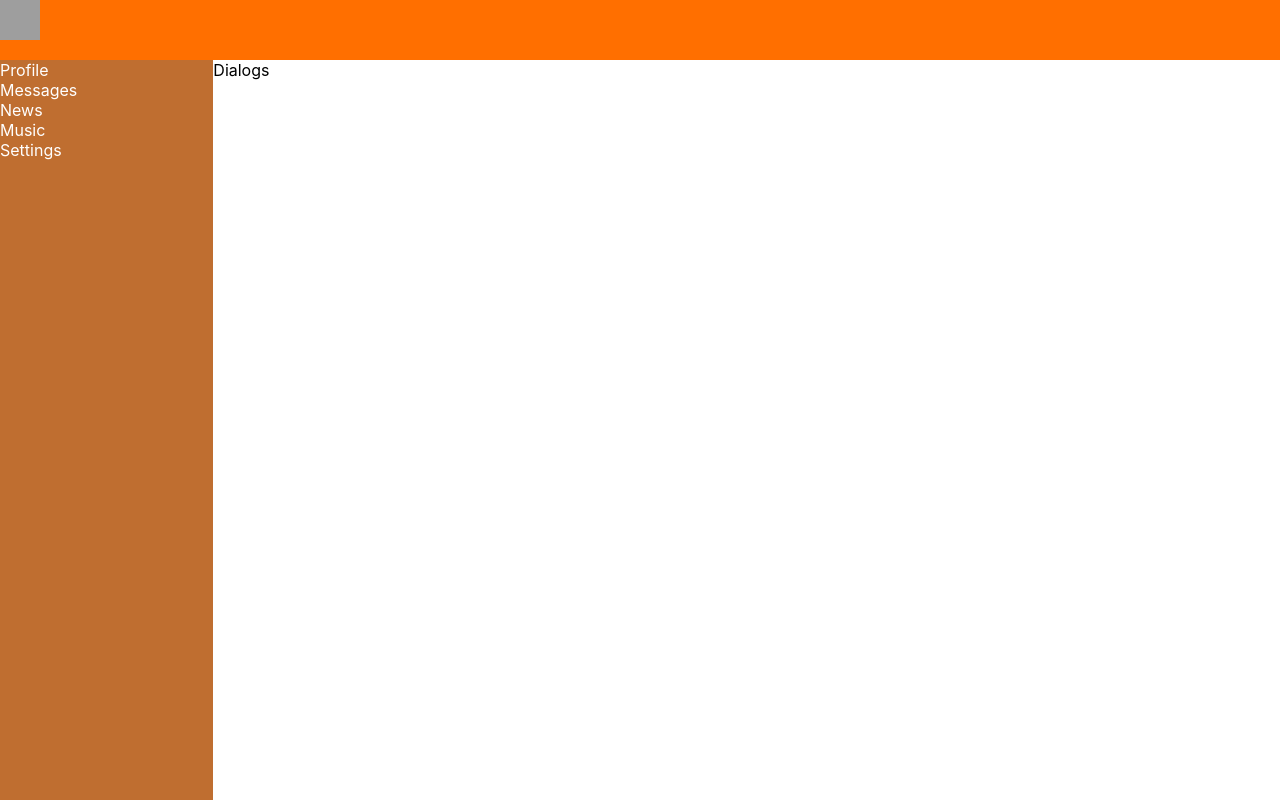
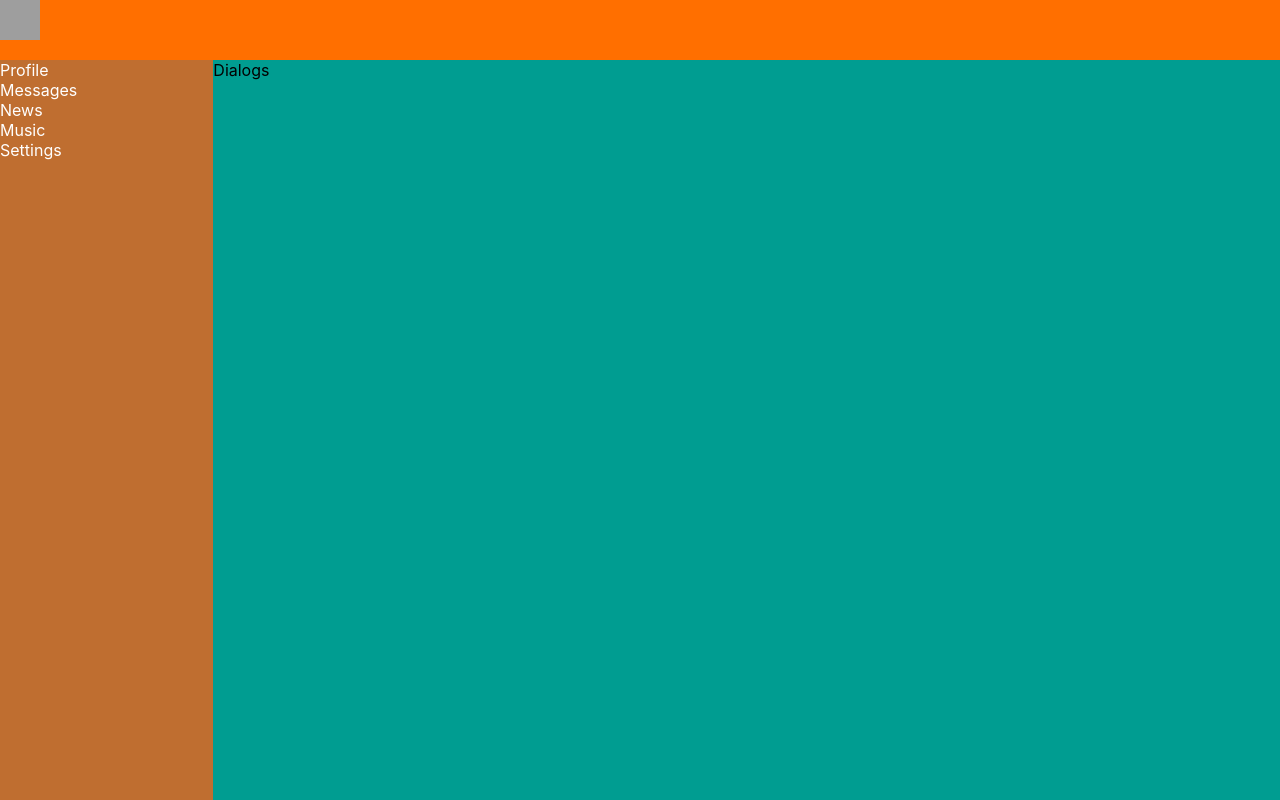
Before and after one commit to oksirets/IT-kamasutra, a React (Create React App) app: page / in a window 1280 px wide. Built offline with nearby package versions, Linux system fonts and the light colour scheme; grey boxes are pictures that could not be loaded.

Commit message:
Edit App

```diff
--- a/src/App.css
+++ b/src/App.css
@@ -14,3 +14,8 @@
   grid-template-columns: 2fr 10fr;
 
 }
+
+.app-wrapper-content {
+  grid-area: c;
+  background-color:#009D91;
+}
--- a/src/App.js
+++ b/src/App.js
@@ -12,7 +12,9 @@ const App = () => {
      <Header />
      <Navbar />
       {/* <Profile /> */}
+      <div className = 'app-wrapper-content'>
       <Dialogs />
+      </div>
     </div>
   );
 }
--- a/src/Components/Dialogs/Dialogs.jsx
+++ b/src/Components/Dialogs/Dialogs.jsx
@@ -1,4 +1,5 @@
 import React from 'react';
+import classes from './Dialogs.module.css'
 
 const Dialogs = (props) => {
     return (
--- a/src/Components/Profile/Profile.module.css
+++ b/src/Components/Profile/Profile.module.css
@@ -1,9 +1,3 @@
-.content {
-    grid-area: c;
-    background-color:#009D91;
-
-  }
-
   .content div img {
     max-width: 900px;
   }
```
Also changed, not shown: src/Components/Dialogs/Dialogs.module.css (added).
